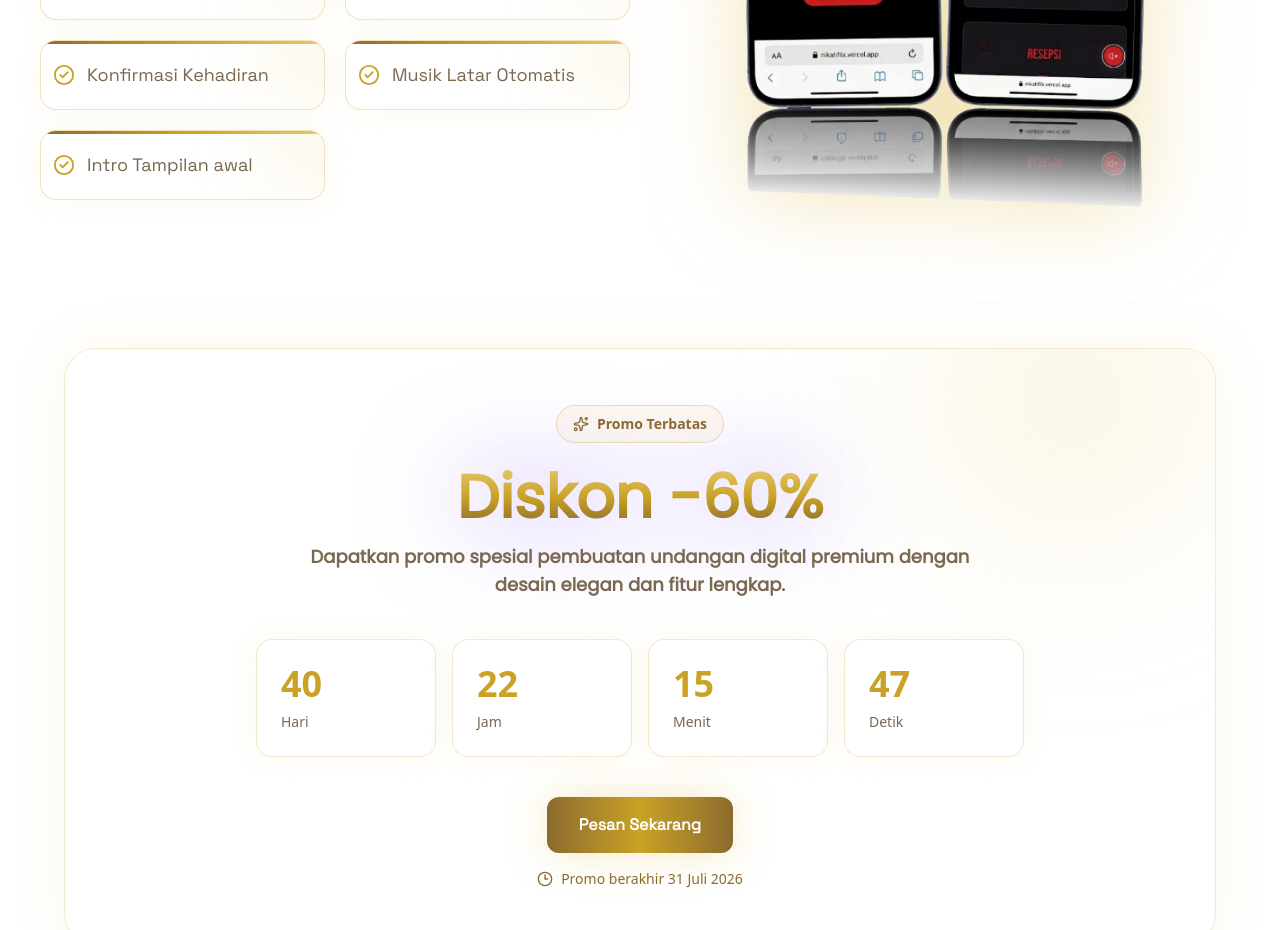
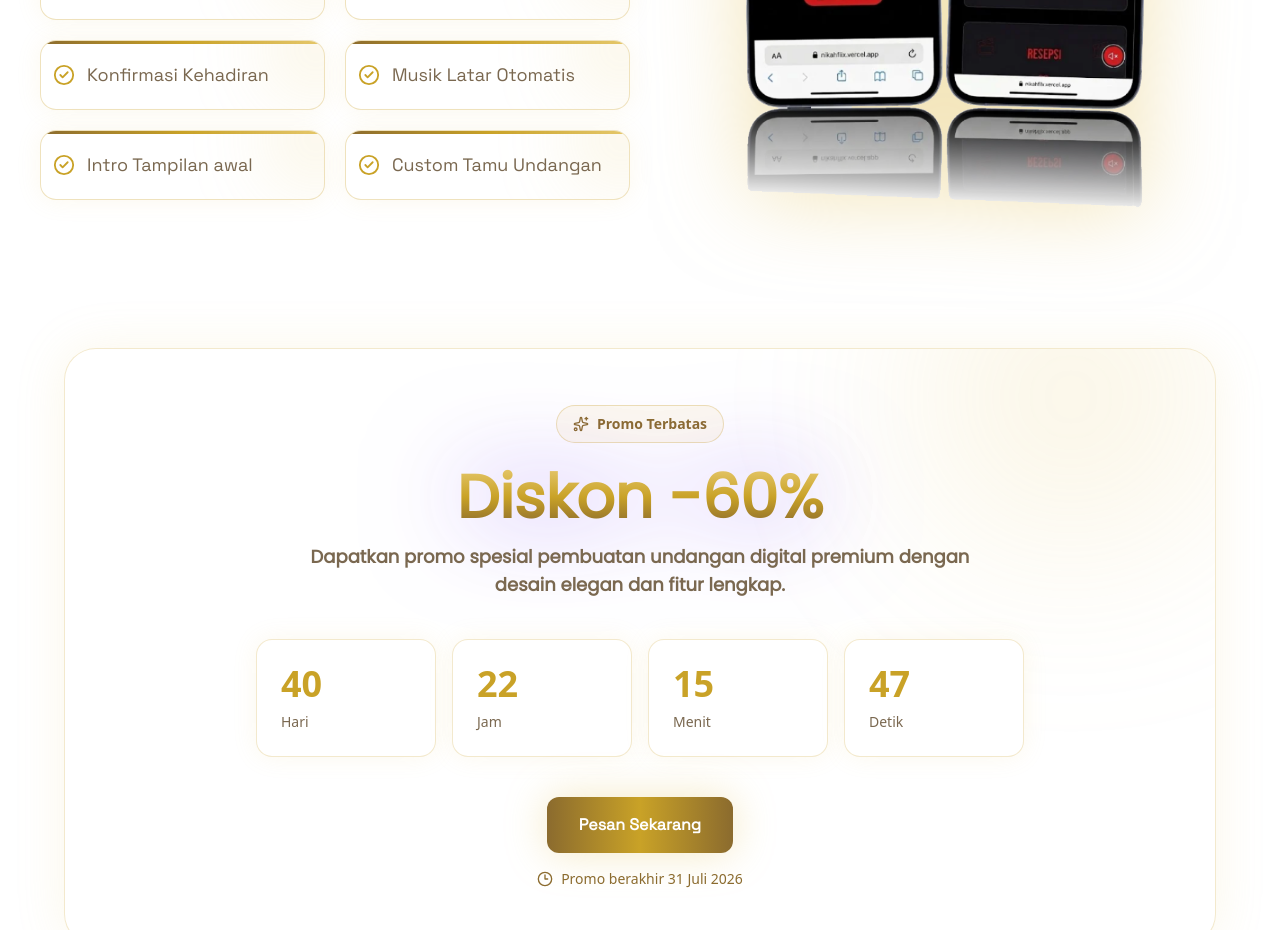
Before and after one commit to AwangDarmawan/WebDigital, a React (Vite) app: page /home in a window 1280 px wide. Shown: the part 1440-2370 px from the top of the page. Built offline with nearby package versions, Linux system fonts and the light colour scheme.

Commit message:
key feature

```diff
--- a/src/Components/Kedua/KeyFeature.jsx
+++ b/src/Components/Kedua/KeyFeature.jsx
@@ -11,6 +11,7 @@ export default function KeyFeatures() {
     "Konfirmasi Kehadiran",
     "Musik Latar Otomatis",
     "Intro Tampilan awal",
+    "Custom Tamu Undangan"
   ];
 
   return (
```
